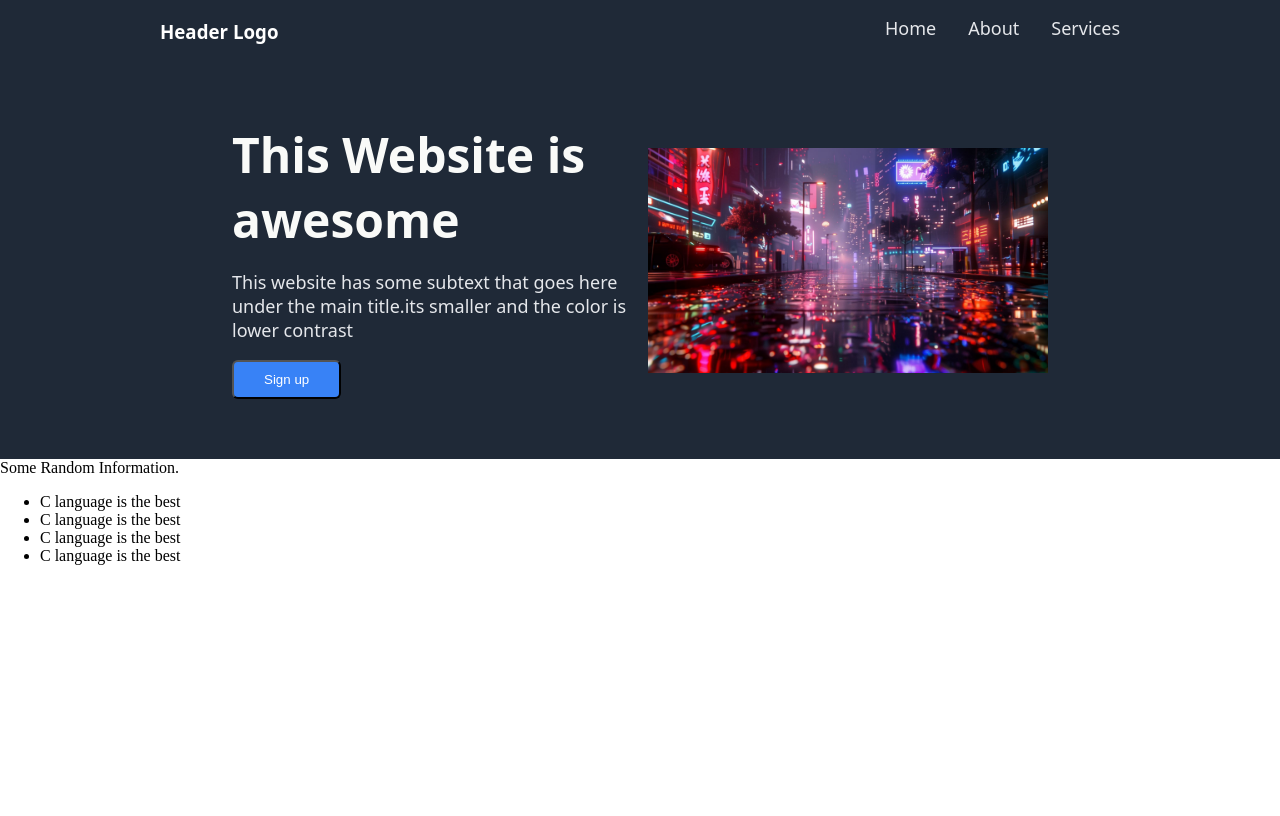
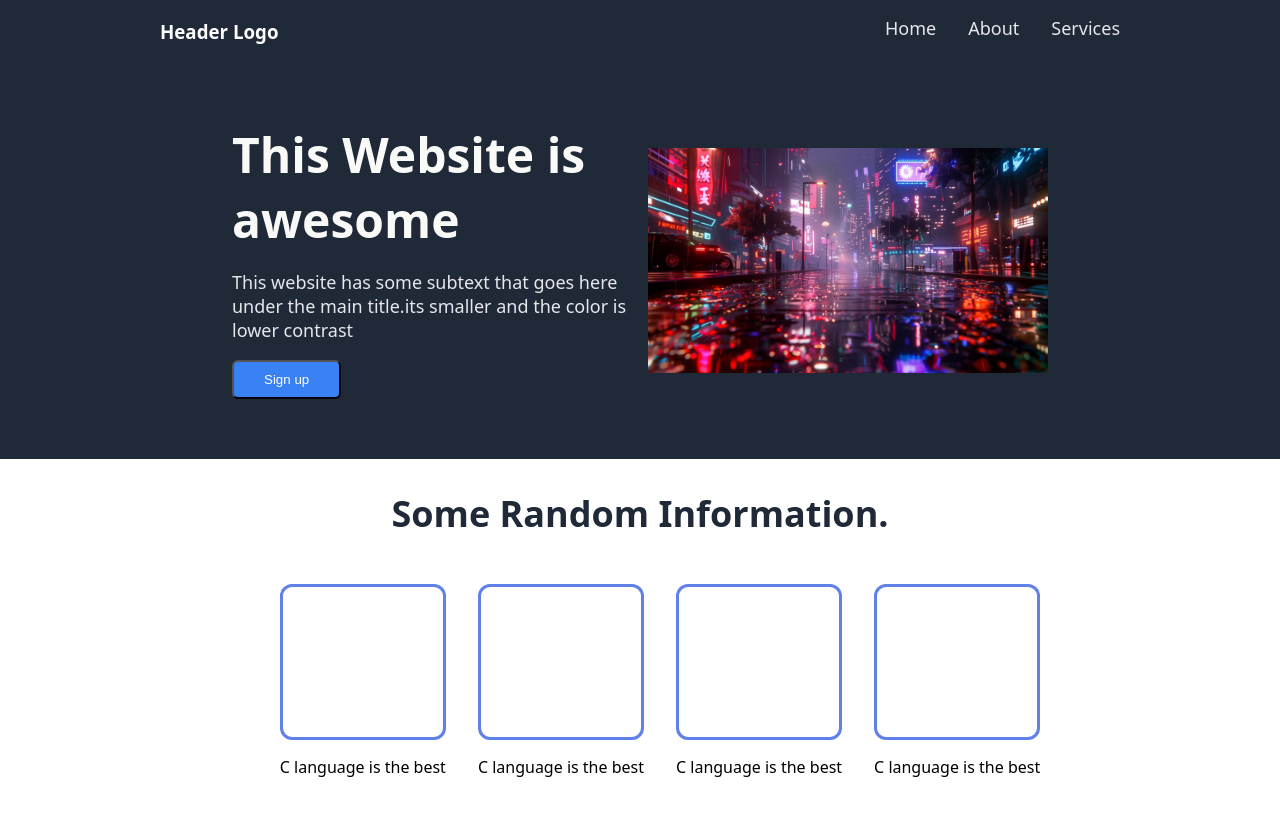
Before and after one commit to Sum-it-guy/landing-page, a plain HTML site: page index.html in a window 1280 px wide. Drawn offline with Linux system fonts and the light colour scheme.

Commit message:
create and style content box -2

```diff
--- a/index.html
+++ b/index.html
@@ -47,20 +47,24 @@
 
       <div class ="content-2">
         <div class ="heading">Some Random Information.</div>
+        <div class ="boxes">
+         <ul>
+           <li><div></div>
+            <p>C language is the best</p>
+             </li>
 
-         <ul class ="boxes">
-           <li><div></div>
-             C language is the best</li>
-
-            <li><div></div>
-             C language is the best</li>
 
              <li><div></div>
-             C language is the best</li>
-
+            <p>C language is the best</p>
+             </li>
              <li><div></div>
-             C language is the best</li>
+            <p>C language is the best</p>
+             </li>
+           <li><div></div>
+            <p>C language is the best</p>
+             </li>
          </ul>
+         </div>
       </div>
 
         <div class ="footer">
--- a/styles.css
+++ b/styles.css
@@ -2,6 +2,8 @@ body{
     display: flex;
     flex-direction: column;
     margin:auto;
+
+    font-family: system-ui, -apple-system, BlinkMacSystemFont, 'Segoe UI', Roboto, Oxygen, Ubuntu, Cantarell, 'Open Sans', 'Helvetica Neue', sans-serif;
 }
 /*header*/
 .head{
@@ -10,8 +12,6 @@ body{
     justify-content: space-between;
     padding:0 10rem;
     color:white;
-
-    font-family: system-ui, -apple-system, BlinkMacSystemFont, 'Segoe UI', Roboto, Oxygen, Ubuntu, Cantarell, 'Open Sans', 'Helvetica Neue', sans-serif;
 }
 
 .links{
@@ -57,7 +57,7 @@ a:hover{
 .text{
    width: 400px;
    color:white;
-   font-family: system-ui, -apple-system, BlinkMacSystemFont, 'Segoe UI', Roboto, Oxygen, Ubuntu, Cantarell, 'Open Sans', 'Helvetica Neue', sans-serif;
+
 
 }
 .text .main-heading{
@@ -86,3 +86,33 @@ button{
 
 
 /*content -2*/
+
+
+.content-2{
+    padding:30px;
+}
+
+.content-2 .heading{
+    font-size: 36px;
+    font-weight: 900;
+    color:#1f2937;
+    text-align: center;
+    padding-bottom: 30px;
+}
+
+.boxes ul{
+    display: flex;
+    gap:2rem;
+    justify-content: center;
+    align-items: center;
+    list-style: none;
+    flex-wrap: wrap;
+
+}
+
+li div{
+    border:3px solid rgb(95, 129, 232);
+    width:160px;
+    height: 150px;
+    border-radius:12px;
+}
```
